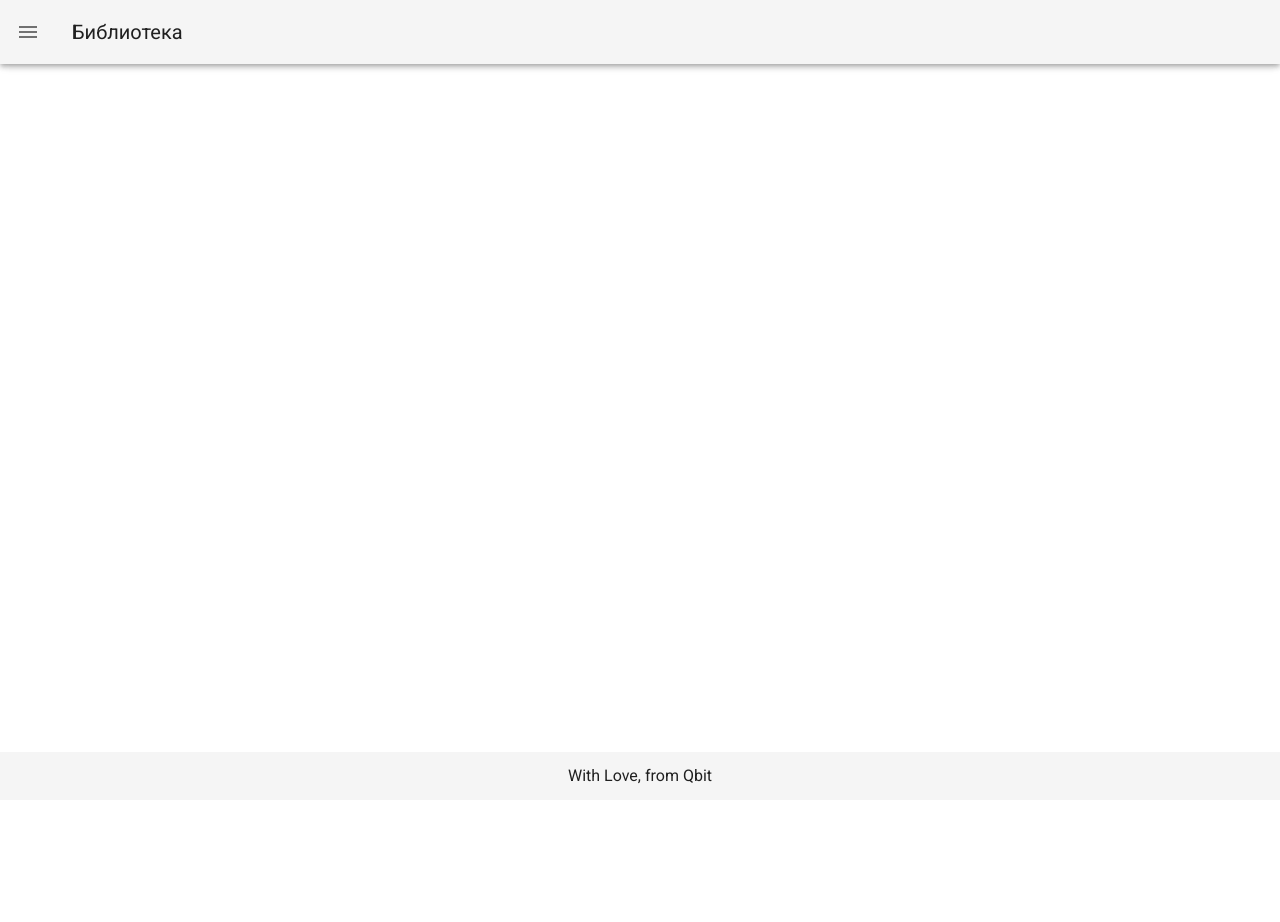
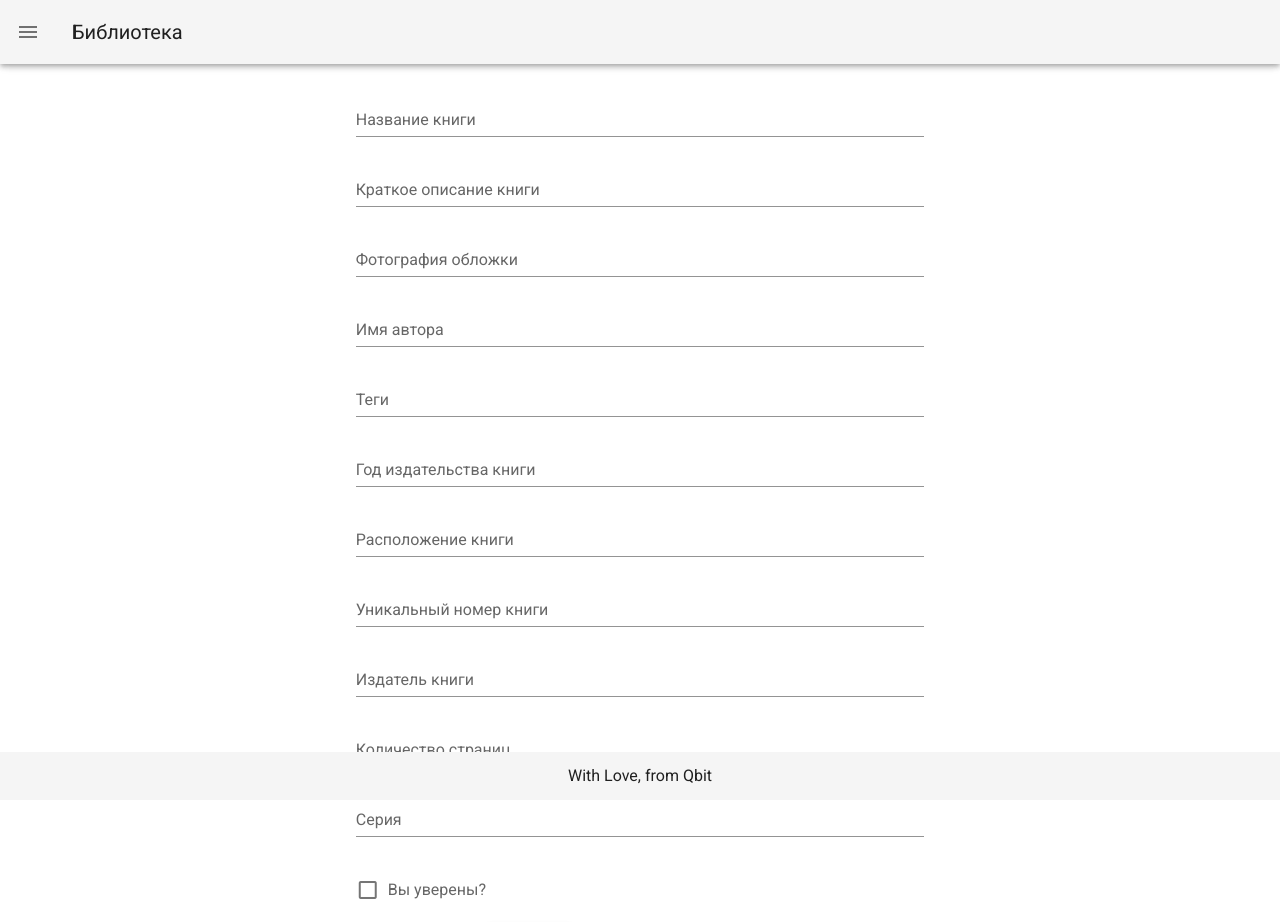
Before and after one commit to qbclub/library, a Vue app: page /addbook in a window 1280 px wide. Shown: the top 922 px of the page. Before the commit the page ends 800 px from the top, so only its background shows below. Built offline with nearby package versions, Linux system fonts and the light colour scheme.

Commit message:
Заменил TakeBook на AddBook, сделал форму

```diff
--- a/src/App.vue
+++ b/src/App.vue
@@ -49,8 +49,8 @@ export default {
         path: "/cabinet",
       },
       {
-        title: "TakeBook",
-        path: "/takebook",
+        title: "AddBook",
+        path: "/addbook",
       },
     ],
   }),
--- /dev/null
+++ b/src/components/AddBook.vue
@@ -0,0 +1,125 @@
+<template>
+  <v-container>
+    <v-row class="justify-center">
+      <v-col class="col-md-6 col-12">
+        <v-form ref="form" v-model="valid" lazy-validation>
+          <v-text-field
+            v-model="BookName"
+            label="Название книги"
+            required
+          ></v-text-field>
+
+          <v-text-field
+            v-model="BookAnnotation"
+            label="Краткое описание книги"
+            required
+          ></v-text-field>
+
+          <v-text-field
+            v-model="BookPhoto"
+            label="Фотография обложки"
+            required
+          ></v-text-field>
+
+          <v-text-field
+            v-model="AvtorName"
+            label="Имя автора"
+            required
+          ></v-text-field>
+
+          <v-text-field
+            v-model="BookTags"
+            label="Теги"
+            required
+          ></v-text-field>
+
+          <v-text-field
+            v-model="BookYears"
+            label="Год издательства книги"
+            required
+          ></v-text-field>
+
+          <v-text-field
+            v-model="BookPlace"
+            label="Расположение книги"
+            required
+          ></v-text-field>
+
+          <v-text-field
+            v-model="BookISBN"
+            label="Уникальный номер книги"
+            required
+          ></v-text-field>
+
+          <v-text-field
+            v-model="BookPublish"
+            label="Издатель книги"
+            required
+          ></v-text-field>
+
+          <v-text-field
+            v-model="BookPageCount"
+            label="Количество страниц"
+            required
+          ></v-text-field>
+
+          <v-text-field
+            v-model="BookSeries"
+            label="Серия"
+            required
+          ></v-text-field>
+
+          <v-checkbox
+            v-model="checkbox"
+            :rules="[v => !!v || 'Вы должны подтвердить чтобы продолжить!']"
+            label="Вы уверены?"
+            required
+          ></v-checkbox>
+
+          <v-btn
+            :disabled="!valid"
+            color="success"
+            class="mr-4"
+            @click="validate"
+          >
+            Отправка
+          </v-btn>
+
+          <v-btn color="error" class="mr-4" @click="reset"> Сброс </v-btn>
+        </v-form>
+      </v-col>
+    </v-row>
+  </v-container>
+</template>
+
+<script>
+import About from "../views/About.vue";
+export default {
+  components: { About },
+  data: function () {
+    return {
+      form: {
+        BookName: null,
+        BookAnnotation: null,
+        BookPhoto: null,
+        AvtorName: null,
+        BookTags: null,
+        BookYears: null,
+        BookPlace: null,
+        BookISBN: null,
+        BookPublic: null,
+        BookPageCount: null,
+        BookSeries: null,
+      },
+    };
+  },
+  methods: {
+    reset() {
+      this.$refs.form.reset();
+    },
+  },
+};
+</script>
+
+<style>
+</style>
--- a/src/components/TakeBook.vue
+++ /dev/null
@@ -1,77 +0,0 @@
-<template>
-  <div class="md-layout md-gutter md-alignment-center-center">
-    <div class="md-layout-item md-size-40 md-small-size-100">
-      <v-form ref="form" v-model="valid" lazy-validation>
-         <v-text-field
-          v-model="BookName"
-          :rules="nameRules"
-          label="Название книги"
-          required
-        ></v-text-field>
-
-        <v-text-field
-          v-model="BookName"
-          :rules="nameRules"
-          label="Имя Автора"
-          required
-        ></v-text-field>
-
-        <v-select
-          v-model="select"
-          :items="items"
-          :rules="[(v) => !!v || 'Item is required']"
-          label="Item"
-          required
-        ></v-select>
-
-        <v-checkbox
-          v-model="checkbox"
-          :rules="[(v) => !!v || 'You must agree to continue!']"
-          label="Вы уверены?"
-          required
-        ></v-checkbox>
-
-        <v-btn
-          :disabled="!valid"
-          color="success"
-          class="mr-4"
-          @click="validate"
-        >
-          Отправка
-        </v-btn>
-
-        <v-btn color="error" class="mr-4" @click="reset"> Сброс </v-btn>
-      </v-form>
-    </div>
-  </div>
-</template>
-
-<script>
-export default {
-  data: function () {
-    return {
-      form: {
-        BookName: null,
-        AvtorName: null,
-        BookYears: null,
-        BookPhoto: null,
-        BookDescription: null,
-        BookGenres: null,
-      },
-    };
-  },
-  methods: {
-    clearForm: function () {
-      this.form.BookName = null;
-      this.form.AvtorName = null;
-      this.form.BookYears = null;
-      this.form.BookPhoto = null;
-      this.form.BookDescription = null;
-      this.form.BookGenres = null;
-    },
-  },
-};
-</script>
-
-<style>
-</style>
--- a/src/router/index.js
+++ b/src/router/index.js
@@ -17,9 +17,9 @@ const routes = [{
   component: () => import( /* webpackChunkName: "about" */ '../components/Book.vue')
 },
 {
-  path: '/takebook',
-  name: 'TakeBook',
-  component: () => import( /* webpackChunkName: "takebook" */ '../components/TakeBook.vue')
+  path: '/addbook',
+  name: 'AddBook',
+  component: () => import( /* webpackChunkName: "takebook" */ '../components/AddBook.vue')
 },
 {
   path: '/',
```
